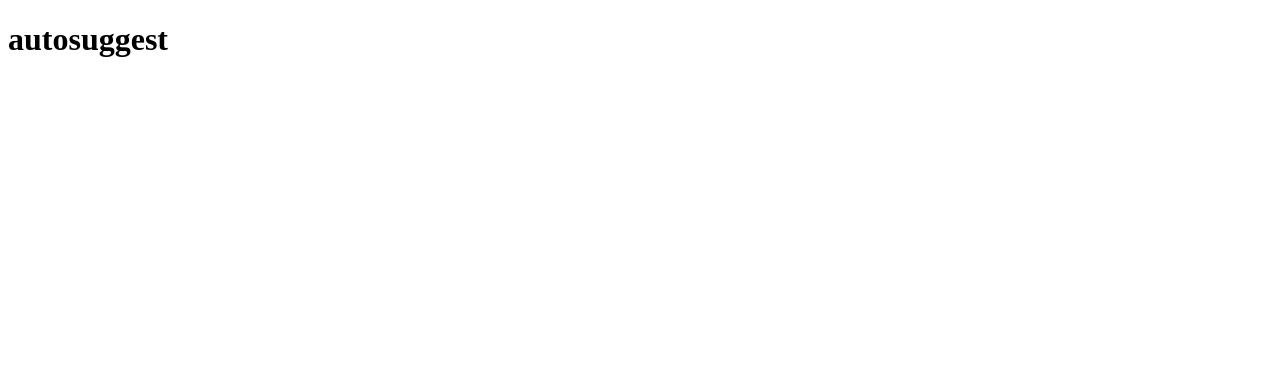
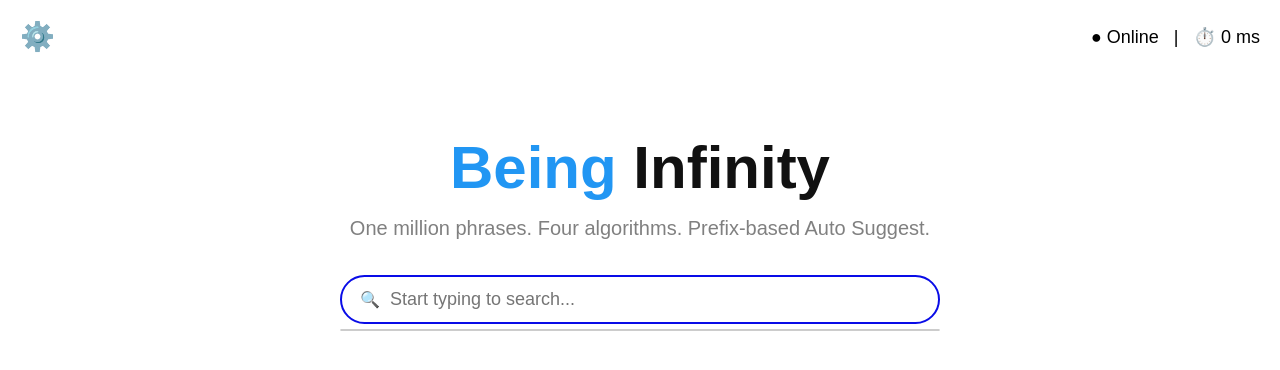
Before and after one commit to mounika-44/auto-suggest1, a website: page frontend/pages/autosuggest.html in a window 1280 px wide. Drawn offline with Linux system fonts and the light colour scheme.

Commit message:
intial changes

```diff
--- a/frontend/pages/autosuggest.html
+++ b/frontend/pages/autosuggest.html
@@ -1,11 +1,192 @@
 <!DOCTYPE html>
 <html lang="en">
+
 <head>
     <meta charset="UTF-8">
     <meta name="viewport" content="width=device-width, initial-scale=1.0">
-    <title>Document</title>
+    <title>Being Infinity</title>
+
+    <style>
+        * {
+            margin: 0;
+            padding: 0;
+            box-sizing: border-box;
+            font-family: Arial, sans-serif;
+        }
+
+        body {
+            background: #fff;
+        }
+
+        /* Top Bar */
+        .top {
+            display: flex;
+            justify-content: space-between;
+            align-items: center;
+            padding: 20px;
+        }
+
+        .gear {
+            font-size: 28px;
+        }
+
+        .status {
+            font-size: 18px;
+        }
+
+        /* Main */
+        .container {
+            text-align: center;
+            margin-top: 60px;
+        }
+
+        h1 {
+            font-size: 60px;
+        }
+
+        .being {
+            color: #2196F3;
+        }
+
+        .infinity {
+            color: #111;
+        }
+
+        p {
+            color: gray;
+            margin-top: 15px;
+            font-size: 20px;
+        }
+
+        /* Search */
+        .search-container {
+            width: 600px;
+            margin: 35px auto;
+        }
+
+        .search {
+            display: flex;
+            align-items: center;
+            border: 2px solid rgb(9, 12, 231);
+            border-radius: 30px;
+            padding: 12px 18px;
+        }
+
+        .search input {
+            width: 100%;
+            border: none;
+            outline: none;
+            font-size: 18px;
+            margin-left: 10px;
+        }
+
+        /* Suggestions */
+        .suggestion-box {
+            margin-top: 5px;
+            border: 1px solid #ccc;
+            border-radius: 10px;
+            text-align: left;
+            max-height: 250px;
+            overflow-y: auto;
+        }
+
+        .suggestion-item {
+            padding: 10px;
+            cursor: pointer;
+            border-bottom: 1px solid #eee;
+        }
+
+        .suggestion-item:hover {
+            background: #f2f2f2;
+        }
+    </style>
+
 </head>
+
 <body>
-    <h1>autosuggest</h1>
+
+    <div class="top">
+        <div class="gear">⚙️</div>
+
+        <div class="status">
+            ● Online &nbsp; | &nbsp; ⏱️ 0 ms
+        </div>
+    </div>
+
+    <div class="container">
+
+        <h1>
+            <span class="being">Being</span>
+            <span class="infinity">Infinity</span>
+        </h1>
+
+        <p>One million phrases. Four algorithms. Prefix-based Auto Suggest.</p>
+
+        <div class="search-container">
+
+            <div class="search">
+                🔍
+                <input type="text" id="search" placeholder="Start typing to search..." autocomplete="off">
+            </div>
+
+            <div class="suggestion-box" id="suggestionBox"></div>
+
+        </div>
+
+    </div>
+
+    <script>
+
+        const search = document.getElementById("search");
+        const suggestionBox = document.getElementById("suggestionBox");
+
+        search.addEventListener("input", async function () {
+
+            const q = search.value.trim();
+
+            if (q === "") {
+                suggestionBox.innerHTML = "";
+                return;
+            }
+
+            try {
+
+                const response = await fetch(
+                    `https://autosuggest-backend.onrender.com/api/autosuggest?q=${q}&algorithm=brute&limit=10&weighted=false`
+                );
+
+                const data = await response.json();
+
+                suggestionBox.innerHTML = "";
+
+                data.results.forEach(function (item) {
+
+                    const div = document.createElement("div");
+
+                    div.className = "suggestion-item";
+                    div.innerText = item.text;
+
+                    div.onclick = function () {
+                        search.value = item.text;
+                        suggestionBox.innerHTML = "";
+                    };
+
+                    suggestionBox.appendChild(div);
+
+                });
+
+            }
+            catch (error) {
+                suggestionBox.innerHTML =
+                    "<div class='suggestion-item'>Error loading suggestions</div>";
+
+                console.log(error);
+            }
+
+        });
+
+    </script>
+
 </body>
+
 </html>
```
